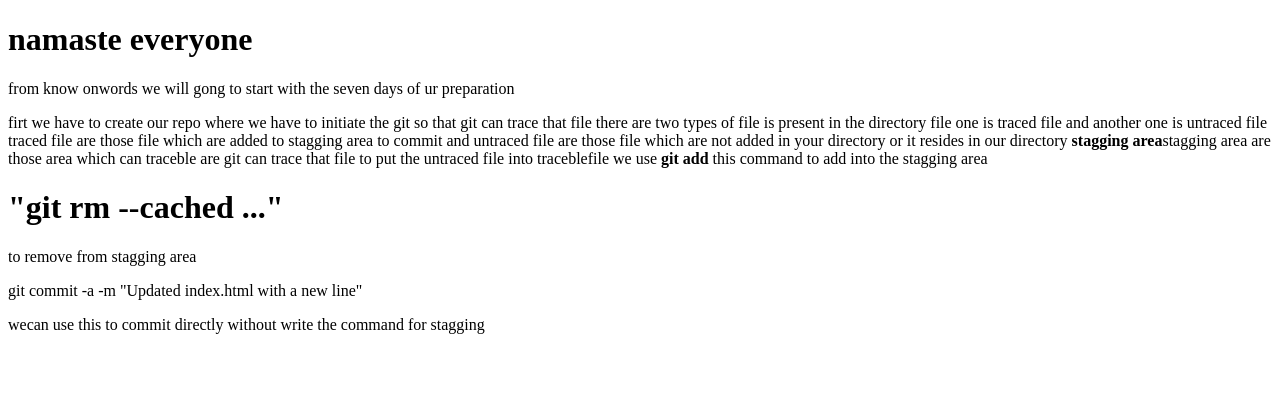
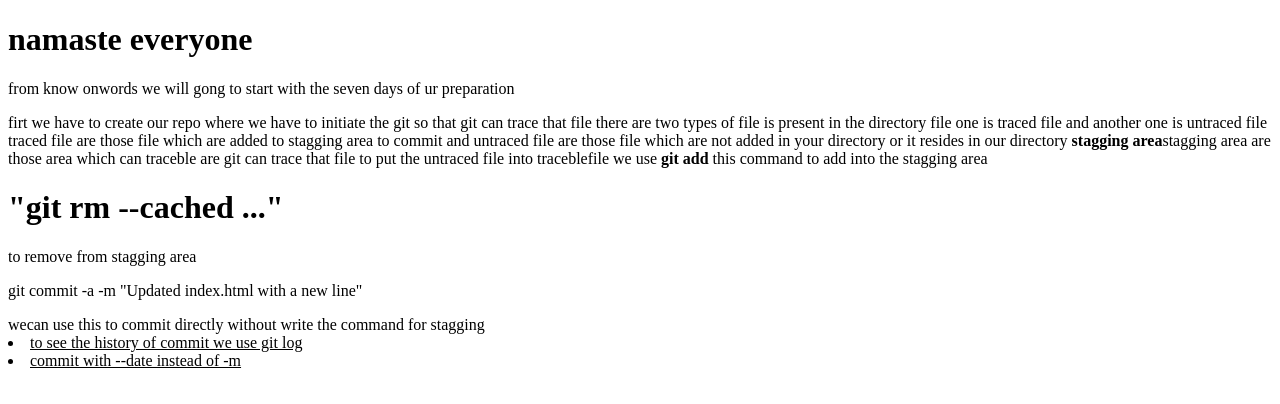
Before and after one commit to 321999/7_days_for_placement, a plain HTML site: page index.html in a window 1280 px wide. Drawn offline with Linux system fonts and the light colour scheme.

Commit message:
Commit message

```diff
--- a/index.html
+++ b/index.html
@@ -20,5 +20,10 @@
     <span>to remove from  stagging area</span>
     <p>git commit -a -m "Updated index.html with a new line"</p>
     wecan use this to commit directly without write the command for stagging
+
+    <u>
+        <li>to see the history of commit   we use git log </li>
+        <li>commit with --date instead  of -m</li>
+    </u>
 </body>
 </html>
```
